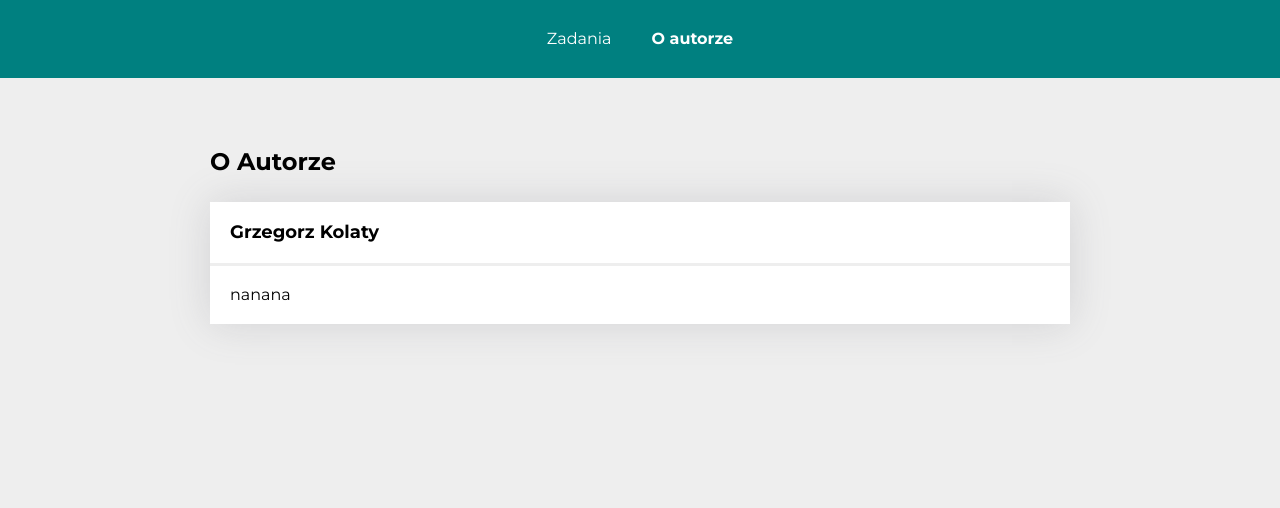
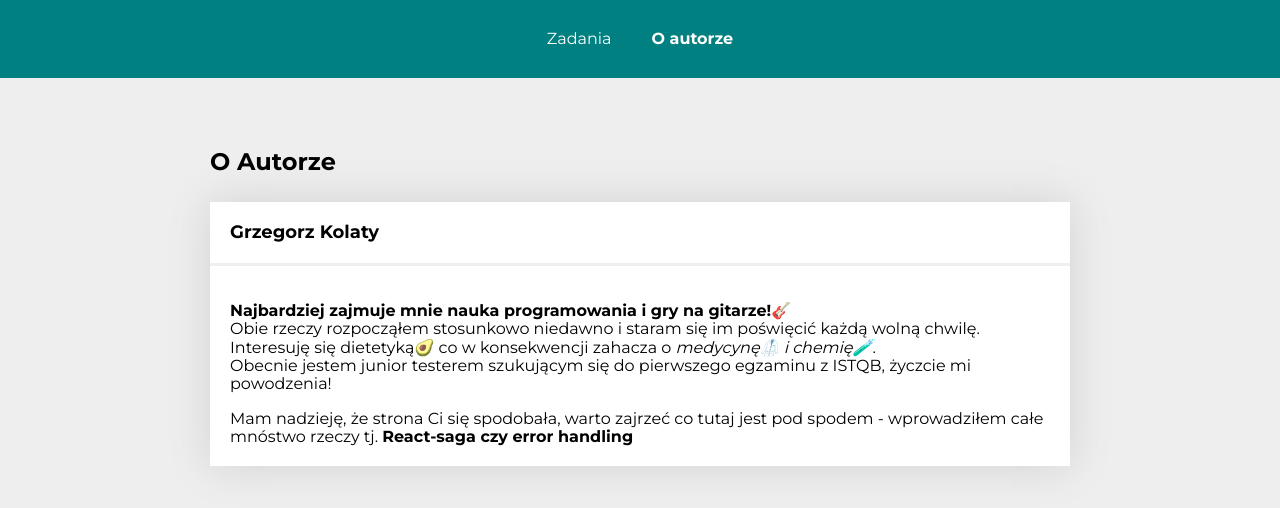
Before and after one commit to Grzegorz-Kolaty/to-do-list-react2, a React (Create React App) app: page /author in a window 1280 px wide. Shown: the top 508 px of the page. Built offline with nearby package versions, Linux system fonts and the light colour scheme.

Commit message:
author page filled with content

```diff
--- a/src/features/author/AuthorPage.js
+++ b/src/features/author/AuthorPage.js
@@ -7,7 +7,18 @@ function Author() {
     <Container>
       <Header title="O Autorze" />
       <Section title="Grzegorz Kolaty"
-        body={<>nanana</>} />
+        body={
+          <>
+            <p>
+              <b>Najbardziej zajmuje mnie nauka programowania i gry na gitarze!</b>🎸<br />
+              Obie rzeczy rozpocząłem stosunkowo niedawno i staram się im poświęcić każdą wolną chwilę.<br />
+              Interesuję się dietetyką🥑 co w konsekwencji zahacza o <i>medycynę🥼 i chemię🧪</i>.<br />
+              Obecnie jestem junior testerem szukującym się do pierwszego egzaminu z ISTQB, życzcie mi powodzenia!<br />
+            </p>
+            Mam nadzieję, że strona Ci się spodobała, warto zajrzeć co tutaj jest pod spodem - wprowadziłem całe mnóstwo rzeczy tj. <b>React-saga czy error handling</b>
+          </>
+        }
+      />
     </Container>
   )
 }
```
